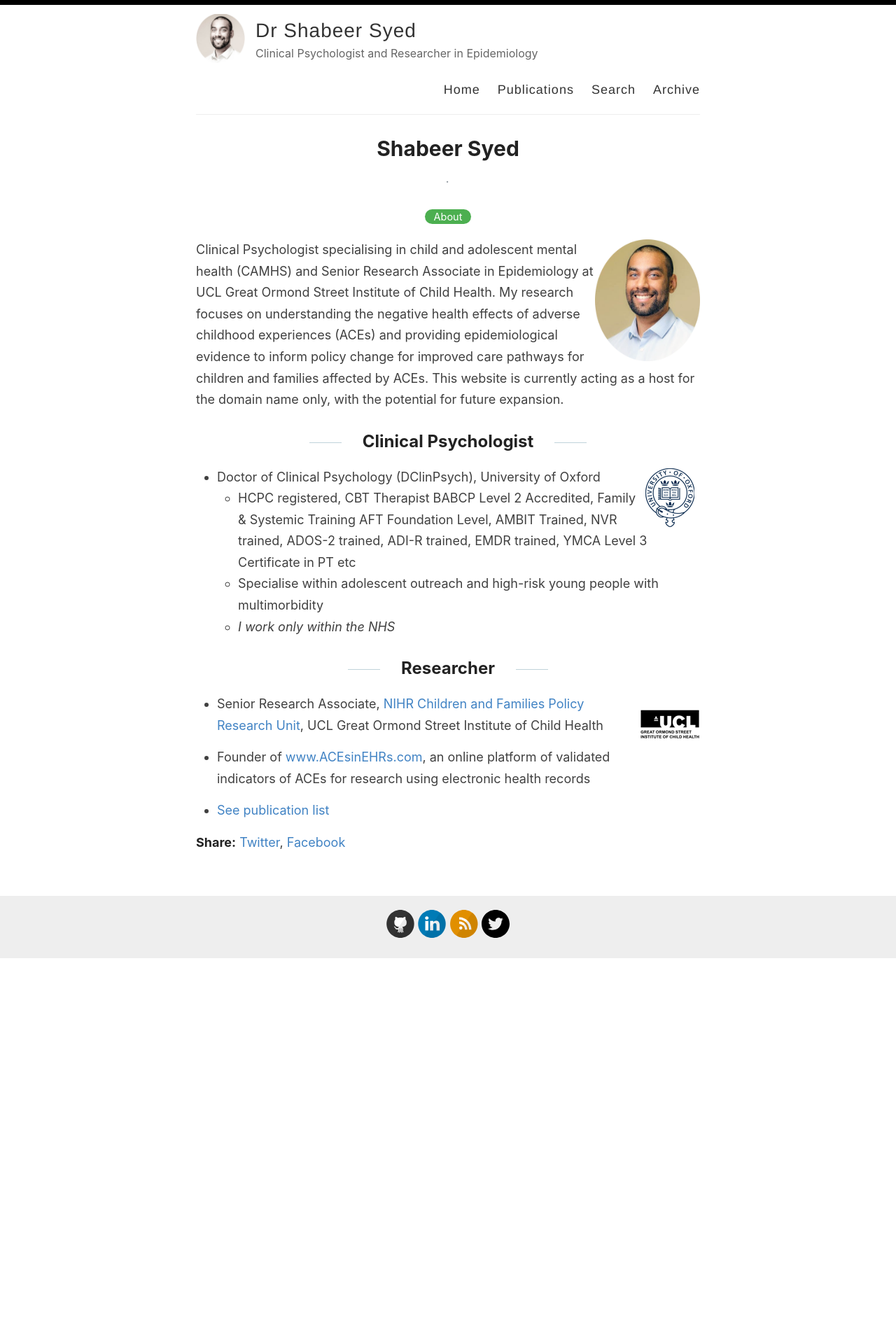
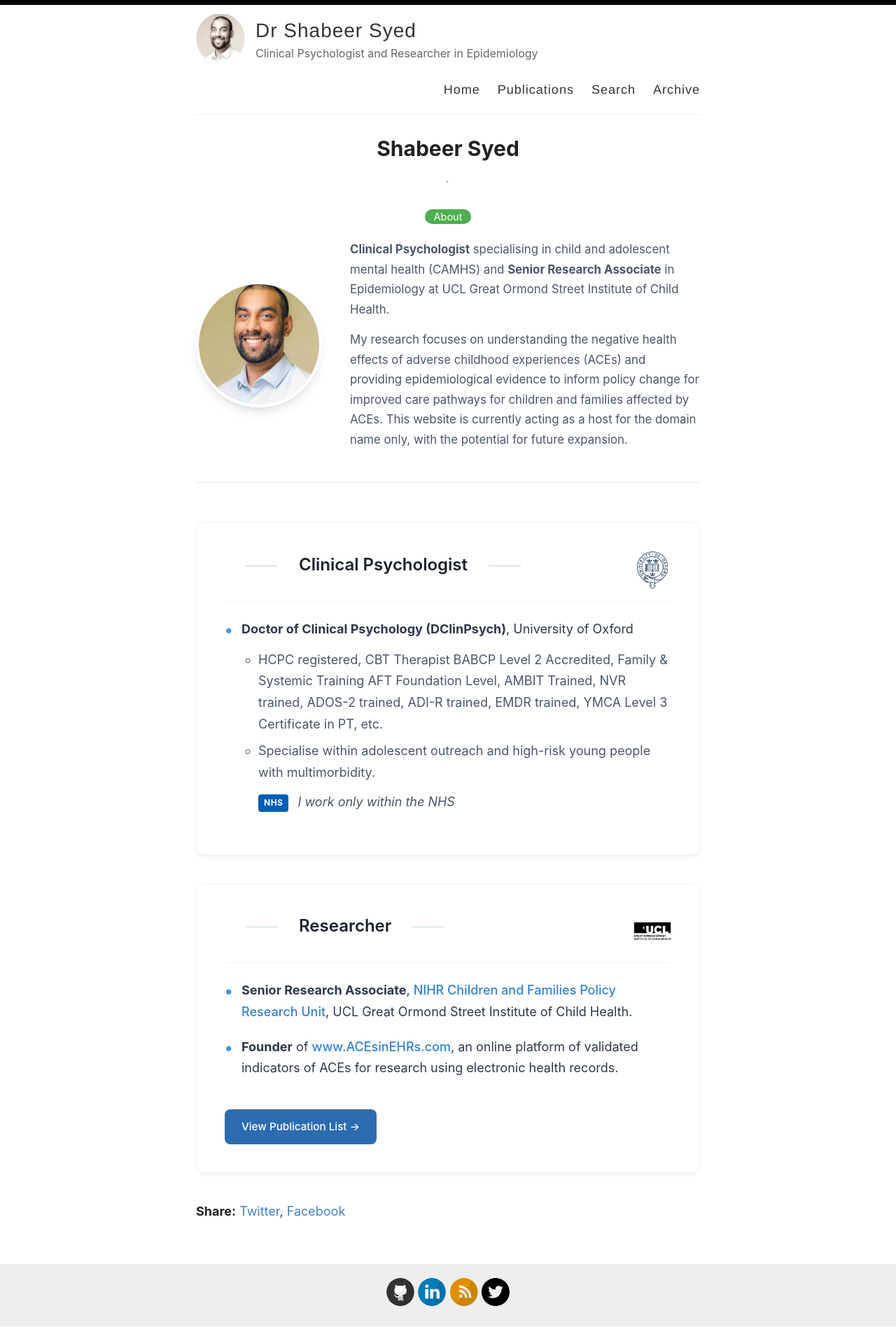
Before and after one commit to shabeer-syed/shabeersyed, a Jekyll site: the page built from index.md, in a window 1280 px wide. Shown: the whole page at 70% size. Built offline with Jekyll 4.4.1, drawn with Linux system fonts in a browser that asks for light colours; before the commit the page ends 1369 px from its top, so only the background shows below that; part of the change alters nothing that is shown.

Commit message:
Update index.md

```diff
--- a/index.md
+++ b/index.md
@@ -4,32 +4,228 @@ title: Shabeer Syed
 categories: [About]
 ---
 
-<img style="float: right;" src="/images/shabeer%20syed.png" alt="Shabeer Syed" width="150"/>
-Clinical Psychologist specialising in child and adolescent mental health (CAMHS) and Senior Research Associate in Epidemiology at UCL Great Ormond Street Institute of Child Health. My research focuses on understanding the negative health effects of adverse childhood experiences (ACEs) and providing epidemiological evidence to inform policy change for improved care pathways for children and families affected by ACEs. This website is currently acting as a host for the domain name only, with the potential for future expansion.
+<style>
+  /* Modern CSS Reset & Typography tailored for this page */
+  .syed-modern-layout {
+    font-family: -apple-system, BlinkMacSystemFont, "Segoe UI", Roboto, Helvetica, Arial, sans-serif;
+    color: #2d3748;
+    line-height: 1.7;
+    max-width: 850px;
+    margin: 0 auto;
+  }
 
-## Clinical Psychologist
-<img style="float: right;" src="https://raw.githubusercontent.com/shabeer-syed/shabeersyed/master/images/ox%20logo.png" alt="ox shabeer Syed"/>
-- Doctor of Clinical Psychology (DClinPsych), University of Oxford
-   - HCPC registered, CBT Therapist BABCP Level 2 Accredited, Family & Systemic Training AFT Foundation Level, AMBIT Trained, NVR trained, ADOS-2 trained, ADI-R trained, EMDR trained, YMCA Level 3 Certificate in PT etc
-   - Specialise within adolescent outreach and high-risk young people with multimorbidity
-   - *I work only within the NHS*
+  .syed-modern-layout p {
+    color: #4a5568;
+    font-size: 1.05rem;
+  }
 
-## Researcher
-<img style="float: right;" src="https://raw.githubusercontent.com/shabeer-syed/shabeersyed/master/images/ucl%20logo.png" alt="shabeer ucl ich"/>
-- Senior Research Associate, [NIHR Children and Families Policy Research
-  Unit](https://www.ucl.ac.uk/children-policy-research/), UCL Great Ormond Street Institute of Child Health
+  /* Hero Section */
+  .syed-hero {
+    display: flex;
+    align-items: center;
+    gap: 2.5rem;
+    margin-bottom: 3.5rem;
+    padding-bottom: 2rem;
+    border-bottom: 1px solid #e2e8f0;
+  }
 
-- Founder of [www.ACEsinEHRs.com](https://acesinehrs.com/), an online platform of validated indicators of ACEs for research using electronic health records
+  .syed-hero-img {
+    flex-shrink: 0;
+    width: 180px;
+    height: 180px;
+    border-radius: 50%;
+    object-fit: cover;
+    box-shadow: 0 10px 15px -3px rgba(0, 0, 0, 0.1), 0 4px 6px -2px rgba(0, 0, 0, 0.05);
+    border: 4px solid white;
+  }
 
-- [See publication list](https://shabeer-syed.github.io/shabeersyed/publications/)
+  /* Role Cards */
+  .syed-card {
+    background: #ffffff;
+    border: 1px solid #edf2f7;
+    border-radius: 12px;
+    padding: 2.5rem;
+    margin-bottom: 2.5rem;
+    box-shadow: 0 4px 6px -1px rgba(0, 0, 0, 0.05);
+    transition: transform 0.2s ease, box-shadow 0.2s ease;
+  }
 
+  .syed-card:hover {
+    transform: translateY(-3px);
+    box-shadow: 0 10px 15px -3px rgba(0, 0, 0, 0.08);
+  }
+
+  .syed-card-header {
+    display: flex;
+    justify-content: space-between;
+    align-items: flex-start;
+    margin-bottom: 1.5rem;
+    border-bottom: 2px solid #f7fafc;
+    padding-bottom: 1rem;
+  }
+
+  .syed-card-header h2 {
+    margin: 0;
+    color: #1a202c;
+    font-size: 1.5rem;
+    font-weight: 600;
+  }
+
+  .syed-logo {
+    max-height: 55px;
+    max-width: 130px;
+    object-fit: contain;
+  }
+
+  /* List Styling */
+  .syed-list {
+    list-style: none;
+    padding-left: 0;
+    margin: 0;
+  }
+
+  .syed-list > li {
+    margin-bottom: 1.2rem;
+    position: relative;
+    padding-left: 1.5rem;
+  }
+
+  .syed-list > li::before {
+    content: "•";
+    color: #4299e1;
+    font-weight: bold;
+    font-size: 1.5rem;
+    position: absolute;
+    left: 0;
+    top: -4px;
+  }
+
+  .syed-sublist {
+    list-style-type: circle;
+    color: #4a5568;
+    margin-top: 0.8rem;
+    padding-left: 1.5rem;
+  }
+
+  .syed-sublist li {
+    margin-bottom: 0.5rem;
+  }
+
+  /* Accents & Buttons */
+  .syed-link {
+    color: #3182ce;
+    text-decoration: none;
+    font-weight: 500;
+    border-bottom: 1px solid transparent;
+    transition: border-color 0.2s;
+  }
+
+  .syed-link:hover {
+    border-bottom: 1px solid #3182ce;
+  }
+
+  .syed-button {
+    display: inline-block;
+    margin-top: 1.5rem;
+    padding: 0.75rem 1.5rem;
+    background-color: #2b6cb0;
+    color: #ffffff !important;
+    text-decoration: none !important;
+    border-radius: 8px;
+    font-weight: 500;
+    font-size: 0.95rem;
+    transition: background-color 0.2s ease, transform 0.1s ease;
+  }
+
+  .syed-button:hover {
+    background-color: #2c5282;
+  }
+
+  .syed-badge-nhs {
+    display: inline-block;
+    background-color: #005EB8;
+    color: white;
+    padding: 2px 8px;
+    border-radius: 4px;
+    font-size: 0.75rem;
+    font-weight: 700;
+    letter-spacing: 0.5px;
+    margin-right: 8px;
+    vertical-align: middle;
+  }
+
+  /* Mobile Responsiveness */
+  @media (max-width: 768px) {
+    .syed-hero {
+      flex-direction: column;
+      text-align: center;
+      gap: 1.5rem;
+    }
+    .syed-card-header {
+      flex-direction: column-reverse;
+      gap: 1rem;
+    }
+    .syed-card {
+      padding: 1.5rem;
+    }
+  }
+</style>
+
+<div class="syed-modern-layout">
+
+  <!-- Hero / Bio Section -->
+  <div class="syed-hero">
+    <!-- Updated image URL here -->
+    <img class="syed-hero-img" src="https://raw.githubusercontent.com/shabeer-syed/shabeersyed/refs/heads/master/images/shabeer%20syed.png" alt="Shabeer Syed" />
+    <div>
+      <p><strong>Clinical Psychologist</strong> specialising in child and adolescent mental health (CAMHS) and <strong>Senior Research Associate</strong> in Epidemiology at UCL Great Ormond Street Institute of Child Health.</p>
+      <p>My research focuses on understanding the negative health effects of adverse childhood experiences (ACEs) and providing epidemiological evidence to inform policy change for improved care pathways for children and families affected by ACEs. This website is currently acting as a host for the domain name only, with the potential for future expansion.</p>
+    </div>
+  </div>
+
+  <!-- Clinical Psychologist Card -->
+  <div class="syed-card">
+    <div class="syed-card-header">
+      <h2>Clinical Psychologist</h2>
+      <img class="syed-logo" src="https://raw.githubusercontent.com/shabeer-syed/shabeersyed/master/images/ox%20logo.png" alt="University of Oxford Logo"/>
+    </div>
+    <ul class="syed-list">
+      <li>
+        <strong>Doctor of Clinical Psychology (DClinPsych)</strong>, University of Oxford
+        <ul class="syed-sublist">
+          <li>HCPC registered, CBT Therapist BABCP Level 2 Accredited, Family & Systemic Training AFT Foundation Level, AMBIT Trained, NVR trained, ADOS-2 trained, ADI-R trained, EMDR trained, YMCA Level 3 Certificate in PT, etc.</li>
+          <li>Specialise within adolescent outreach and high-risk young people with multimorbidity.</li>
+          <li style="margin-top: 12px; list-style: none; padding-left: 0;">
+            <span class="syed-badge-nhs">NHS</span> <em>I work only within the NHS</em>
+          </li>
+        </ul>
+      </li>
+    </ul>
+  </div>
+
+  <!-- Researcher Card -->
+  <div class="syed-card">
+    <div class="syed-card-header">
+      <h2>Researcher</h2>
+      <img class="syed-logo" src="https://raw.githubusercontent.com/shabeer-syed/shabeersyed/master/images/ucl%20logo.png" alt="UCL Logo"/>
+    </div>
+    <ul class="syed-list">
+      <li>
+        <strong>Senior Research Associate</strong>, <a class="syed-link" href="https://www.ucl.ac.uk/children-policy-research/">NIHR Children and Families Policy Research Unit</a>, UCL Great Ormond Street Institute of Child Health.
+      </li>
+      <li>
+        <strong>Founder</strong> of <a class="syed-link" href="https://acesinehrs.com/">www.ACEsinEHRs.com</a>, an online platform of validated indicators of ACEs for research using electronic health records.
+      </li>
+    </ul>
+
+    <a class="syed-button" href="https://shabeer-syed.github.io/shabeersyed/publications/">
+      View Publication List &rarr;
+    </a>
+  </div>
+
+</div>
 
 <!-- Google tag (gtag.js) -->
 <script async src="https://www.googletagmanager.com/gtag/js?id=G-TZ0Q814394"></script>
 <script>
-  window.dataLayer = window.dataLayer || [];
-  function gtag(){dataLayer.push(arguments);}
-  gtag('js', new Date());
-
-  gtag('config', 'G-TZ0Q814394');
-</script>
+  window.dataLayer = window.dataLayer ||
```
